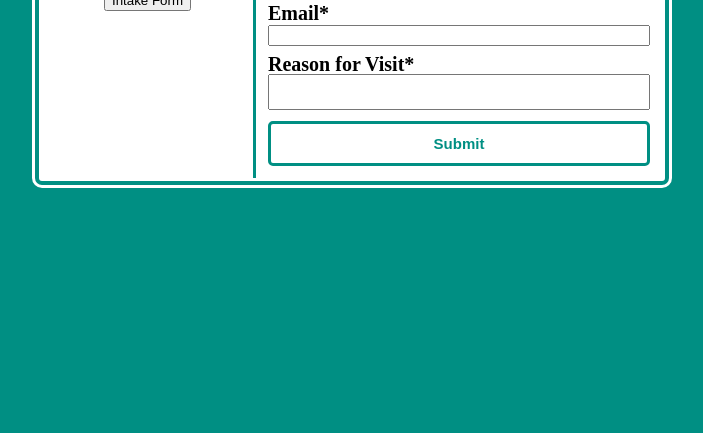
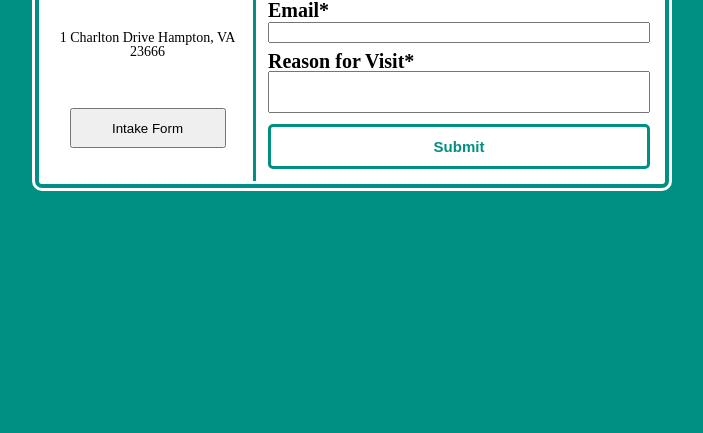
Before and after one commit to techonomics69/landing-page-dentist, a website: page index.html in a window 1280 px wide. Shown: the part 367-800 px from the top of the page, without its empty margins (288-991 px from the left). Drawn offline with Linux system fonts and the light colour scheme; a web font is replaced by a local one.

Commit message:
spaced out info section

```diff
--- a/index.html
+++ b/index.html
@@ -22,7 +22,7 @@
           1 Charlton Drive
           Hampton, VA 23666
         </address>
-        <button>Intake Form</button>
+        <button class="intake">Intake Form</button>
       </div>
       <form class="flex-cell form">
         <div class="form-cell">
--- a/style.css
+++ b/style.css
@@ -26,6 +26,12 @@ address {
   font-size: 14px;
 }
 
+.intake {
+  height: 3em;
+
+  width: 80%;
+}
+
 label {
   font-weight: bold;
 }
@@ -41,6 +47,7 @@ input[type="date"] {
 
 textarea {
   resize: none;
+  font-family: Georgia, 'Times New Roman', Times, serif;
 }
 
 .flex-wrapper {
@@ -73,6 +80,11 @@ textarea {
   border-right: 3px solid var(--teal);
 
   text-align: center;
+
+  display: flex;
+  align-items: center;
+  justify-content: center;
+  flex-wrap: wrap;
 }
 
 .form {
```
